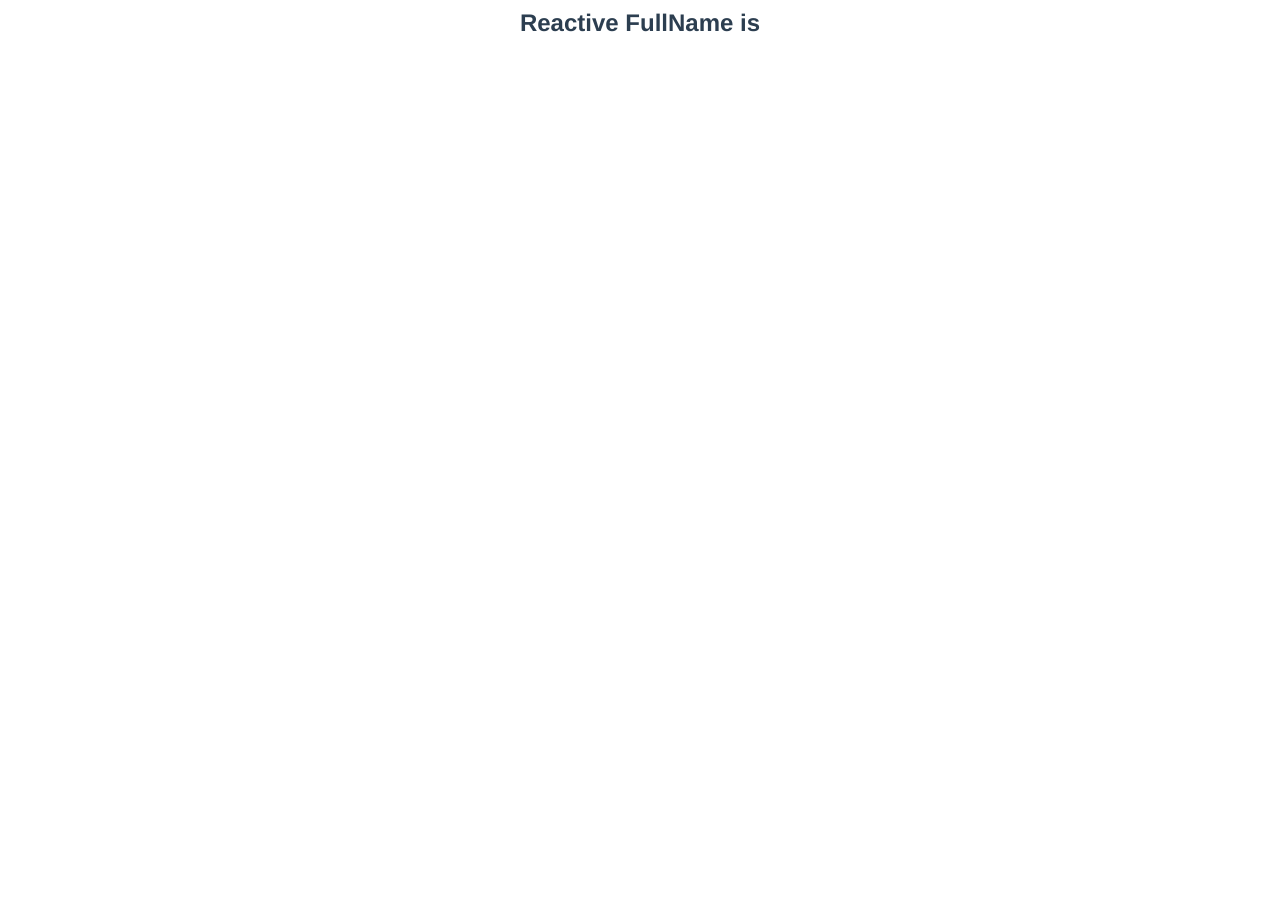
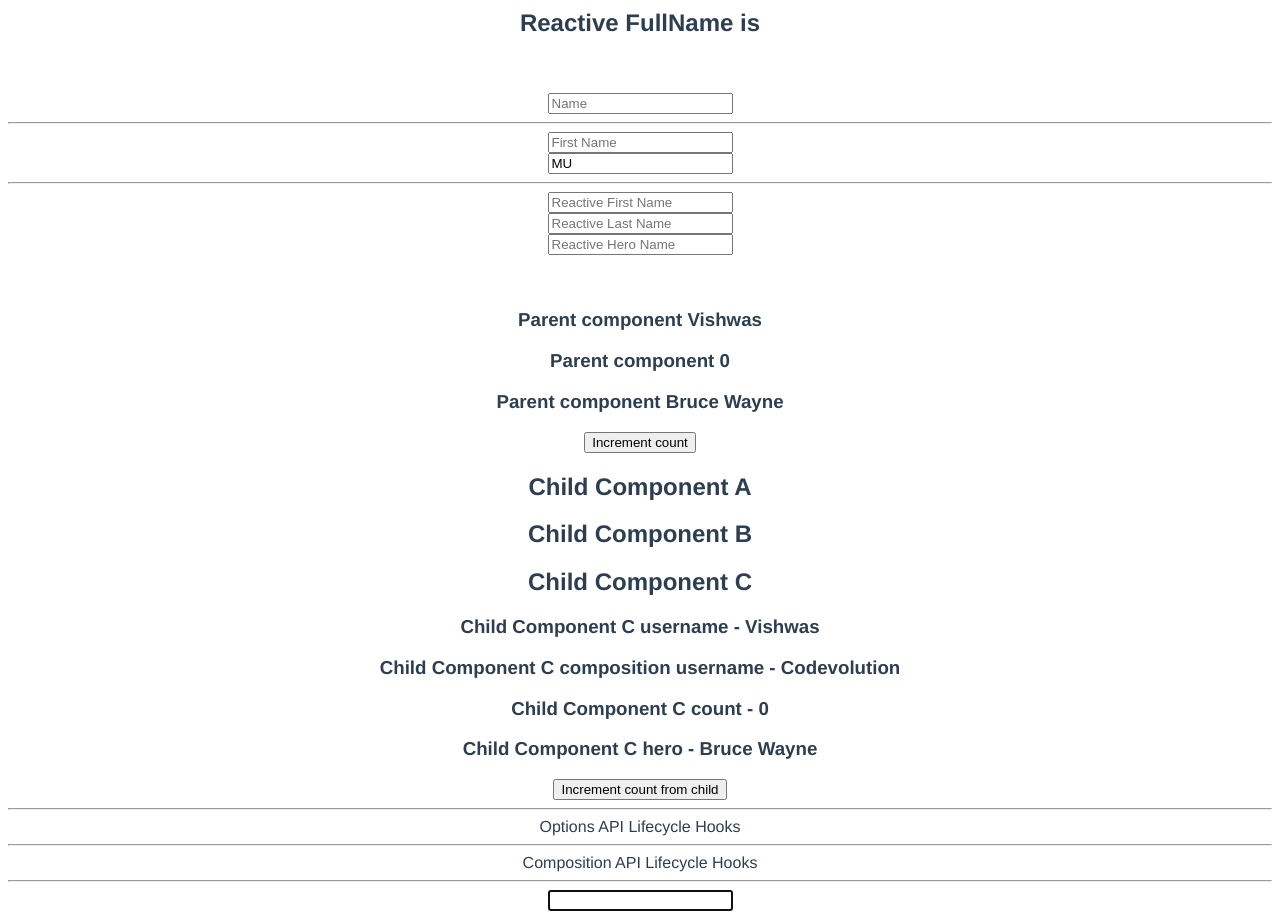
Before and after one commit to nouraa17/vue-composition, a Vue app: page / in a window 1280 px wide. Shown: the part 1360-2279 px from the top of the page. Before the commit the page ends 1417 px from the top, so only its background shows below. Built offline with nearby package versions, Linux system fonts and the light colour scheme.

Commit message:
composotion watchers-provide-inject-hooks-templateref

```diff
--- a/package.json
+++ b/package.json
@@ -9,6 +9,7 @@
   },
   "dependencies": {
     "core-js": "^3.8.3",
+    "lodash": "^4.17.21",
     "vue": "^3.2.13"
   },
   "devDependencies": {
--- a/src/App.vue
+++ b/src/App.vue
@@ -20,6 +20,23 @@
 
     <Computed></Computed>
 
+    <br><br>
+
+    <Watch></Watch>
+
+    <br><br>
+
+    <ProvideInject></ProvideInject>
+
+    <hr>
+    <LifecycleO></LifecycleO>
+
+    <hr>
+    <LifecycleC></LifecycleC>
+
+    <hr>
+    <TemplateRef></TemplateRef>
+
   </div>
 </template>
 
@@ -30,6 +47,11 @@ import DemoTwo from "@/components/DemoTwo.vue";
 import Methods from "@/components/Methods.vue";
 import VModel from "@/components/VModel.vue";
 import Computed from "@/components/Computed.vue";
+import Watch from "@/components/Watch.vue";
+import ProvideInject from "@/components/ProvideInject.vue";
+import LifecycleO from "@/components/LifecycleO.vue";
+import LifecycleC from "@/components/LifecycleC.vue";
+import TemplateRef from "@/components/TemplateRef.vue";
 
 export default {
   name: 'App',
@@ -40,7 +62,11 @@ export default {
     Methods,
     VModel,
     Computed,
-
+    Watch,
+    ProvideInject,
+    LifecycleO,
+    LifecycleC,
+    TemplateRef,
   }
 }
 </script>
--- /dev/null
+++ b/src/components/ChildA.vue
@@ -0,0 +1,17 @@
+<template>
+  <h2>Child Component A</h2>
+  <ChildB />
+</template>
+
+<script>
+import ChildB from "@/components/ChildB.vue";
+export default {
+  name: 'ChildA',
+  components: {
+    ChildB,
+  },
+}
+</script>
+
+<style scoped>
+</style>
--- /dev/null
+++ b/src/components/ChildB.vue
@@ -0,0 +1,17 @@
+<template>
+  <h2>Child Component B</h2>
+  <ChildC />
+</template>
+
+<script>
+import ChildC from "@/components/ChildC.vue";
+export default {
+  name: 'ChildB',
+  components: {
+    ChildC,
+  },
+}
+</script>
+
+<style scoped>
+</style>
--- /dev/null
+++ b/src/components/ChildC.vue
@@ -0,0 +1,32 @@
+<template>
+  <h2>Child Component C</h2>
+  <h3>Child Component C username - {{ userName }}</h3>
+  <h3>Child Component C composition username - {{ childUserName }}</h3>
+  <h3>Child Component C count - {{ childCount }}</h3>
+  <h3>Child Component C hero - {{ firstName }} {{ lastName }}</h3>
+  <button @click="incrementCount">Increment count from child</button>
+</template>
+
+<script>
+import { inject, toRefs } from 'vue';
+export default {
+  name: 'ChildC',
+  setup() {
+    const childUserName = inject('c_userName', 'Default username')
+    const childCount = inject('c_count', 0)
+    const childHero = inject('c_hero', {})
+    const incrementCount = inject('incrementCount')
+
+    return {
+      childUserName,
+      childCount,
+      ...toRefs(childHero),
+      incrementCount,
+    }
+  },
+  inject: ['userName'],
+}
+</script>
+
+<style scoped>
+</style>
--- /dev/null
+++ b/src/components/LifecycleC.vue
@@ -0,0 +1,40 @@
+<template>
+  <div>Composition API Lifecycle Hooks</div>
+</template>
+
+<script>
+import {
+  onBeforeMount,
+  onMounted,
+  onBeforeUpdate,
+  onUpdated,
+  onBeforeUnmount,
+  onUnmounted,
+} from 'vue';
+export default {
+  name: 'LifecycleC',
+  setup() {
+    onBeforeMount(() => {
+      console.log('LifeCycleC onBeforeMount()')
+    })
+    onMounted(() => {
+      console.log('LifeCycleC onMounted()')
+    })
+    onBeforeUpdate(() => {
+      console.log('LifeCycleC onBeforeUpdate()')
+    })
+    onUpdated(() => {
+      console.log('LifeCycleC onUpdated()')
+    })
+    onBeforeUnmount(() => {
+      console.log('LifeCycleC onBeforeUnmount()')
+    })
+    onUnmounted(() => {
+      console.log('LifeCycleC onUnmounted()')
+    })
+  },
+}
+</script>
+
+<style scoped>
+</style>
--- /dev/null
+++ b/src/components/LifecycleO.vue
@@ -0,0 +1,36 @@
+<template>
+  <div>Options API Lifecycle Hooks</div>
+</template>
+
+<script>
+export default {
+  name: 'LifeCycleO',
+  beforeCreate() {
+    console.log('LifeCycleO beforeCreate()')
+  },
+  created() {
+    console.log('LifeCycleO created()')
+  },
+  beforeMount() {
+    console.log('LifeCycleO beforeMount()')
+  },
+  mounted() {
+    console.log('LifeCycleO mounted()')
+  },
+  beforeUpdate() {
+    console.log('LifeCycleO beforeUpdate()')
+  },
+  updated() {
+    console.log('LifeCycleO updated()')
+  },
+  beforeUnmount() {
+    console.log('LifeCycleO beforeUnmount()')
+  },
+  unmounted() {
+    console.log('LifeCycleO unmounted()')
+  },
+}
+</script>
+
+<style scoped>
+</style>
--- /dev/null
+++ b/src/components/ProvideInject.vue
@@ -0,0 +1,50 @@
+<template>
+  <h3>Parent component {{ name }}</h3>
+  <h3>Parent component {{ count }}</h3>
+  <h3>Parent component {{ firstName }} {{ lastName }}</h3>
+  <button @click="incrementCount">Increment count</button>
+  <ChildA />
+</template>
+
+<script>
+import { provide, ref, reactive, toRefs } from 'vue'
+import ChildA from "@/components/ChildA.vue";
+export default {
+  components: { ChildA },
+  name: 'ProvideInject',
+  setup() {
+    const count = ref(0)
+    const state = reactive({
+      firstName: 'Bruce',
+      lastName: 'Wayne',
+    })
+    function incrementCount() {
+      count.value++
+    }
+
+    provide('c_userName', 'Codevolution')
+    provide('c_count', count)
+    provide('c_hero', state)
+    provide('incrementCount', incrementCount)
+
+    return {
+      count,
+      incrementCount,
+      ...toRefs(state),
+    }
+  },
+  data() {
+    return {
+      name: 'Vishwas',
+    }
+  },
+  provide() {
+    return {
+      userName: this.name,
+    }
+  },
+}
+</script>
+
+<style scoped>
+</style>
--- /dev/null
+++ b/src/components/TemplateRef.vue
@@ -0,0 +1,30 @@
+<template>
+  <div>
+    <input type="text" ref="inputRef">
+  </div>
+</template>
+
+<script>
+import {ref, onMounted} from "vue";
+
+export default {
+  name: "TemplateRef",
+  setup(){
+    const inputRef = ref(null)
+    onMounted(()=>{
+      inputRef.value.focus()
+    })
+
+    return{
+      inputRef,
+    }
+  },
+  // mounted() {
+  //   this.$refs.inputRef.focus()
+  // }
+}
+</script>
+
+<style scoped>
+
+</style>
--- /dev/null
+++ b/src/components/Watch.vue
@@ -0,0 +1,91 @@
+<template>
+  <div>
+    <!-- Options API -->
+    <input type="text" placeholder="Name" v-model="name" />
+    <hr>
+    <!-- Composition API -->
+    <input type="text" placeholder="First Name" v-model="firstName" /><br>
+    <input type="text" placeholder="Last Name" v-model="lastName" /><br>
+
+    <hr>
+
+    <input type="text" placeholder="Reactive First Name" v-model="fname" /><br>
+    <input type="text" placeholder="Reactive Last Name" v-model="lname" /><br>
+    <input type="text" placeholder="Reactive Hero Name" v-model="options.heroName" /><br>
+  </div>
+</template>
+
+<script>
+import {ref,watch, reactive, toRefs} from "vue";
+import _ from 'lodash';
+export default {
+  name: "WatchComponent",
+  setup(){
+    const state = reactive({
+      fname: '',
+      lname: '',
+      options: {
+        heroName: '',
+      },
+    })
+
+
+    watch(()=> _.cloneDeep(state.options) , function (newValue,oldValue){
+      console.log('F name Old value ', oldValue)
+      console.log('F name New value ', newValue)
+    },
+        {
+          deep: true
+        })
+
+
+    watch(//state -> instead we pass copy
+        () => {
+          return{
+            ...state
+          }
+        }
+        , function (newValue, oldValue){
+      console.log('F name Old value ', oldValue.fname)
+      console.log('F name New value ', newValue.fname)
+      console.log('L name Old value ', oldValue.lname)
+      console.log('L name New value ', newValue.lname)
+    })
+
+    const firstName = ref('')
+    const lastName = ref('MU')
+
+    watch([firstName,lastName], (newValues, oldValues) => {
+      console.log('First name Old value ', oldValues[0])
+      console.log('First name New value ', newValues[0])
+      console.log('last name Old value ', oldValues[1])
+      console.log('last name New value ', newValues[1])
+    },
+        {
+      immediate: true
+    })
+
+    return {
+      firstName,
+      lastName,
+      ...toRefs(state)
+    }
+  },
+  data() {
+    return {
+      name: '',
+    }
+  },
+    watch:{
+      name(newValue, oldValue){
+      console.log('Old value ', oldValue)
+      console.log('New value ', newValue)
+      },
+    },
+}
+</script>
+
+
+<style scoped>
+
+</style>
```
